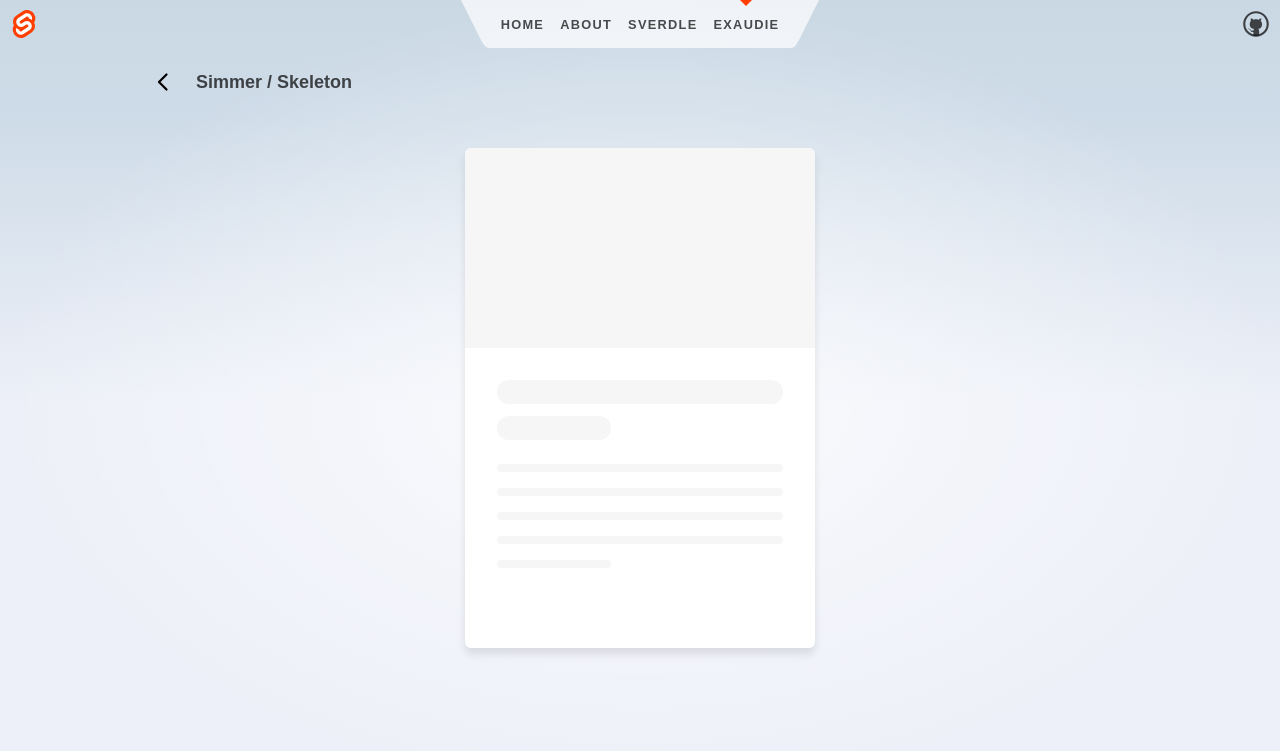
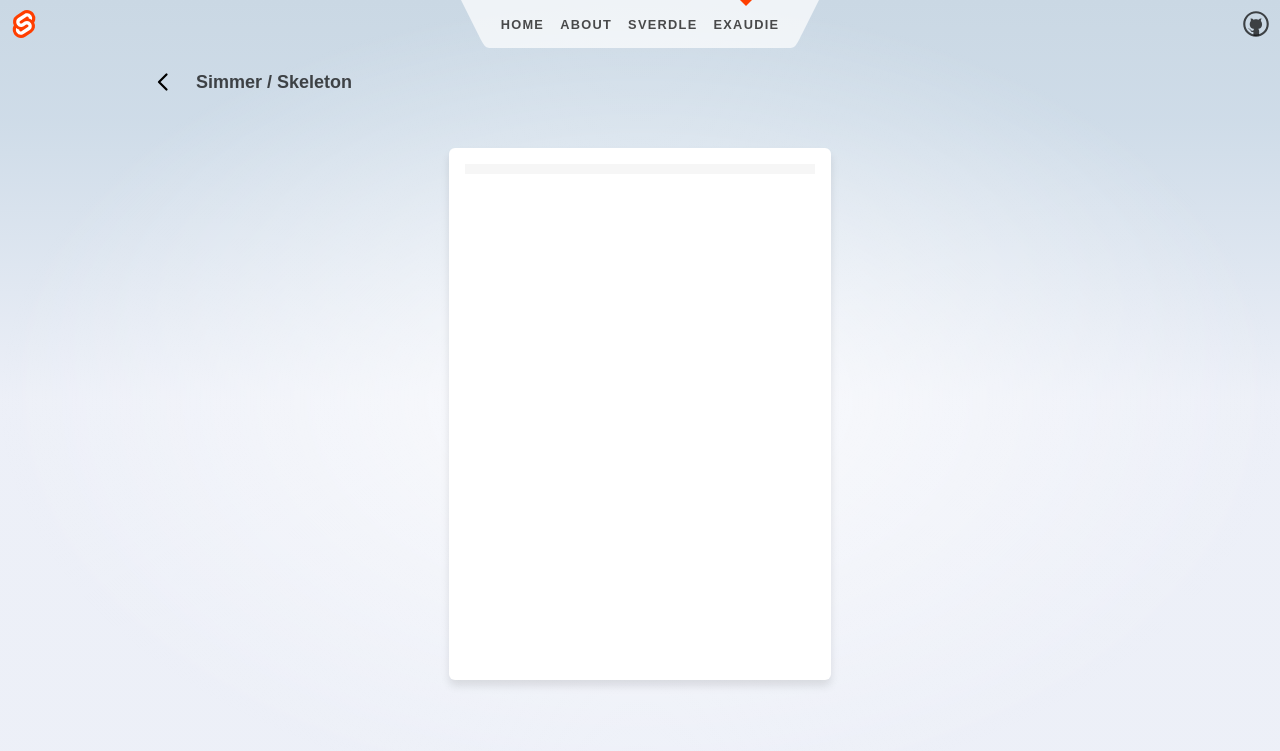
Before and after one commit to exaudie/myapp-sveltekit-example, a SvelteKit app: page /exaudie/simmer in a window 1280 px wide. Shown: the top 751 px of the page. Built offline with nearby package versions, Linux system fonts and the light colour scheme.

Commit message:
refactor(Simmer): Add component simmer

```diff
--- /dev/null
+++ b/src/lib/components/simmer/SimmerLine.svelte
@@ -0,0 +1,34 @@
+<div class="simmer">
+	<slot />
+</div>
+
+<style lang="less">
+	.simmer {
+		animation-duration: 2.2s;
+		animation-fill-mode: forwards;
+		animation-iteration-count: infinite;
+		animation-name: shimmer;
+		animation-timing-function: linear;
+		background: #ddd;
+		background: linear-gradient(to right, #f6f6f6 8%, #f0f0f0 18%, #f6f6f6 33%);
+		background-size: 1200px 100%;
+	}
+
+	@-webkit-keyframes shimmer {
+		0% {
+			background-position: -100% 0;
+		}
+		100% {
+			background-position: 100% 0;
+		}
+	}
+
+	@keyframes shimmer {
+		0% {
+			background-position: -1200px 0;
+		}
+		100% {
+			background-position: 1200px 0;
+		}
+	}
+</style>
--- a/src/routes/exaudie/(pages)/simmer/+page.svelte
+++ b/src/routes/exaudie/(pages)/simmer/+page.svelte
@@ -3,6 +3,7 @@
 	import { page } from '$app/stores';
 	import NavToBack from '$lib/components/NavToBack.svelte';
 	import VerticalSpace from '$lib/components/VerticalSpace.svelte';
+	import SimmerLine from '$lib/components/simmer/SimmerLine.svelte';
 
 	const currentPath = $page.url.pathname;
 	const pathSplit = currentPath.split('/');
@@ -13,6 +14,10 @@
 	linkBack="/exaudie"
 />
 <VerticalSpace height="8px" />
+
+<div class="card" style="padding: 16px;">
+	<SimmerLine><VerticalSpace height="10px" /></SimmerLine>
+</div>
 
 <div class="card">
 	<div class="shimmerBG media" />
```
